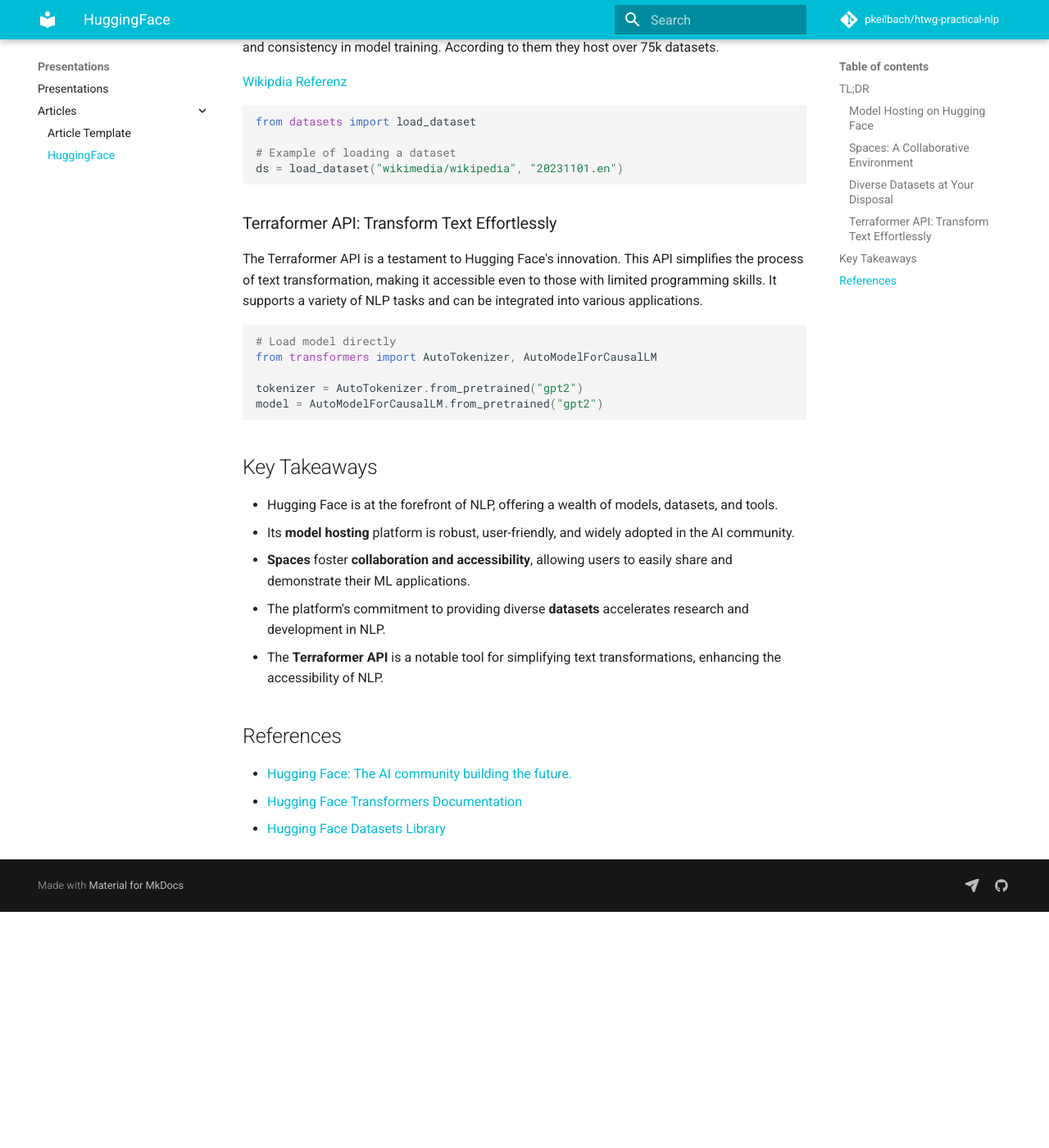
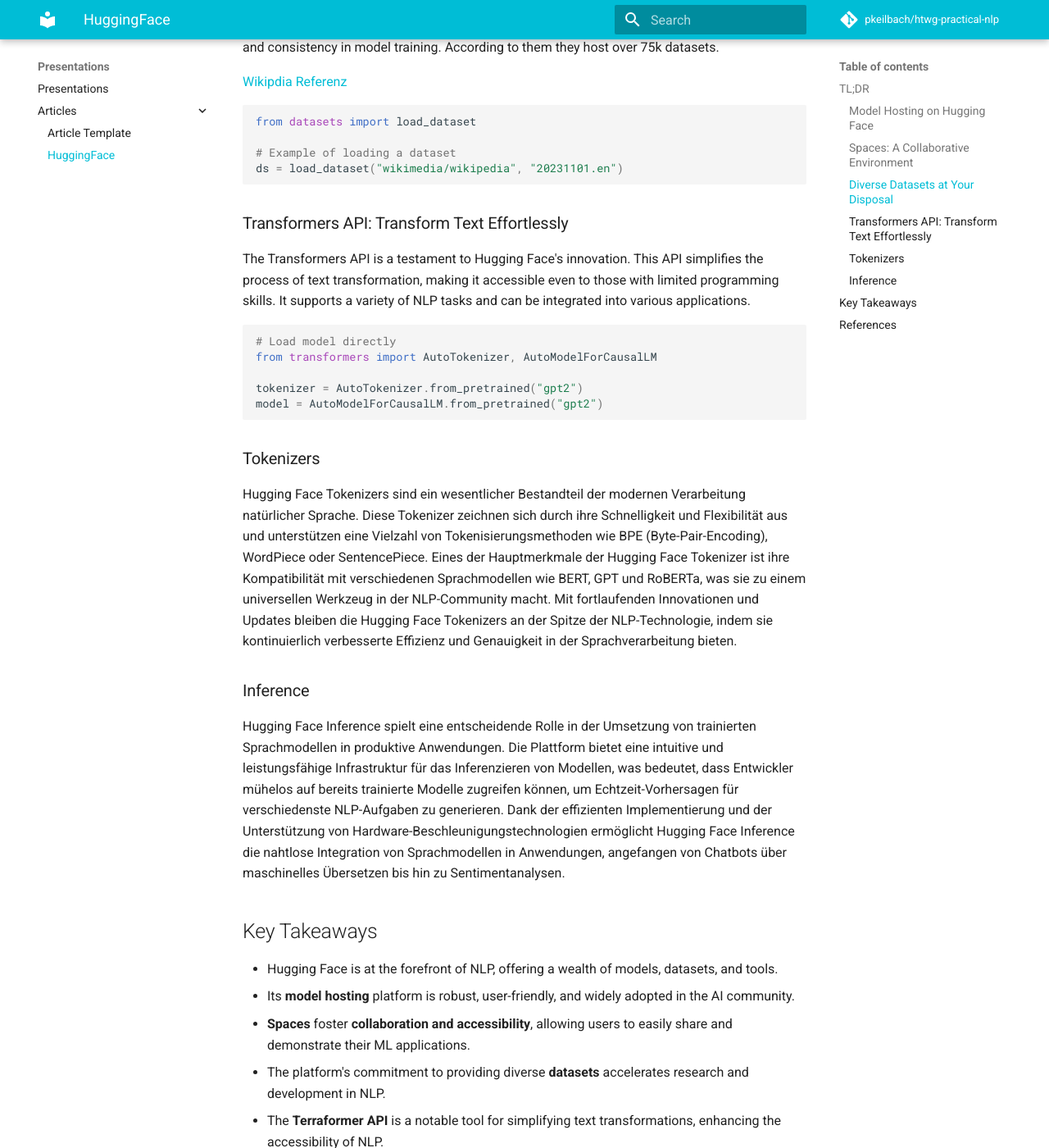
Before and after one commit to pkeilbach/htwg-practical-nlp, an MkDocs documentation site: the page built from docs/presentations/articles/hugging_face.md, in a window 1280 px wide and 1400 px high, scrolled down 1151 px. Shown: the whole window at 82% size. Built offline with MkDocs 1.6.1 and Material for MkDocs 9.7.7, drawn with Linux system fonts in a browser that asks for light colours; comment, search, counter and statistics services are not loaded; before the commit the page ends 2263 px from its top, so only the background shows below that.

Commit message:
Update hugging_face.md

````diff
--- a/docs/presentations/articles/hugging_face.md
+++ b/docs/presentations/articles/hugging_face.md
@@ -39,9 +39,9 @@
 ```
 
 
-### Terraformer API: Transform Text Effortlessly
+### Transformers API: Transform Text Effortlessly
 
-The Terraformer API is a testament to Hugging Face's innovation. This API simplifies the process of text transformation, making it accessible even to those with limited programming skills. It supports a variety of NLP tasks and can be integrated into various applications.
+The Transformers API is a testament to Hugging Face's innovation. This API simplifies the process of text transformation, making it accessible even to those with limited programming skills. It supports a variety of NLP tasks and can be integrated into various applications.
 
 ```python
 # Load model directly
@@ -50,6 +50,14 @@
 tokenizer = AutoTokenizer.from_pretrained("gpt2")
 model = AutoModelForCausalLM.from_pretrained("gpt2")
 ```
+
+### Tokenizers
+
+Hugging Face Tokenizers sind ein wesentlicher Bestandteil der modernen Verarbeitung natürlicher Sprache. Diese Tokenizer zeichnen sich durch ihre Schnelligkeit und Flexibilität aus und unterstützen eine Vielzahl von Tokenisierungsmethoden wie BPE (Byte-Pair-Encoding), WordPiece oder SentencePiece. Eines der Hauptmerkmale der Hugging Face Tokenizer ist ihre Kompatibilität mit verschiedenen Sprachmodellen wie BERT, GPT und RoBERTa, was sie zu einem universellen Werkzeug in der NLP-Community macht. Mit fortlaufenden Innovationen und Updates bleiben die Hugging Face Tokenizers an der Spitze der NLP-Technologie, indem sie kontinuierlich verbesserte Effizienz und Genauigkeit in der Sprachverarbeitung bieten.
+
+### Inference
+
+Hugging Face Inference spielt eine entscheidende Rolle in der Umsetzung von trainierten Sprachmodellen in produktive Anwendungen. Die Plattform bietet eine intuitive und leistungsfähige Infrastruktur für das Inferenzieren von Modellen, was bedeutet, dass Entwickler mühelos auf bereits trainierte Modelle zugreifen können, um Echtzeit-Vorhersagen für verschiedenste NLP-Aufgaben zu generieren. Dank der effizienten Implementierung und der Unterstützung von Hardware-Beschleunigungstechnologien ermöglicht Hugging Face Inference die nahtlose Integration von Sprachmodellen in Anwendungen, angefangen von Chatbots über maschinelles Übersetzen bis hin zu Sentimentanalysen.
 
 ## Key Takeaways
 
@@ -61,6 +69,6 @@
 
 ## References
 
-- [Hugging Face: The AI community building the future.](https://Hugging Face.co/)
-- [Hugging Face Transformers Documentation](https://Hugging Face.co/docs/transformers/index)
-- [Hugging Face Datasets Library](https://Hugging Face.co/docs/datasets/index)
+- [Hugging Face: The AI community building the future.](https://HuggingFace.co/)
+- [Hugging Face Transformers Documentation](https://HuggingFace.co/docs/transformers/index)
+- [Hugging Face Datasets Library](https://HuggingFace.co/docs/datasets/index)
````
